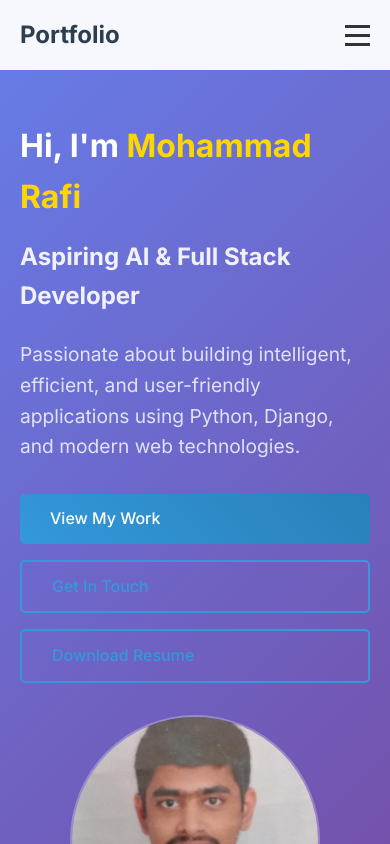
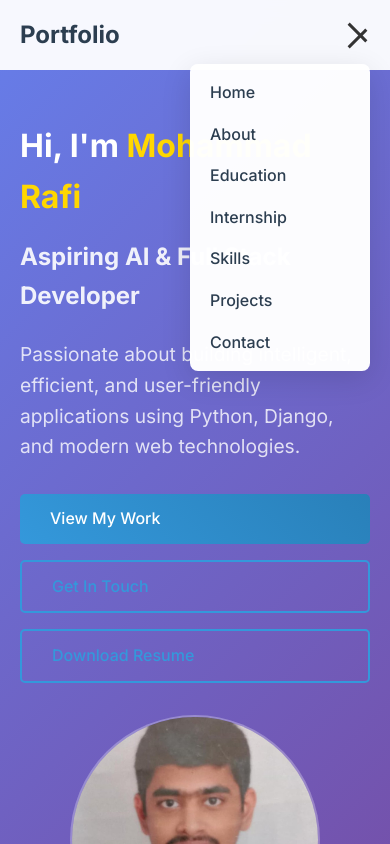
Before and after one commit to Rafi200417/Rafi200417.github.io, a plain HTML site: page index.html in a window 390 px wide. Both pictures are taken after a click on the element 357 px from the left and 35 px from the top of the page. Shown: the top 844 px of the page. Drawn offline with nearby package versions, Linux system fonts and the light colour scheme.

Commit message:
Fix: add mobile hamburger toggle + mobile menu styles

```diff
--- a/script.js
+++ b/script.js
@@ -192,3 +192,41 @@ document.addEventListener('DOMContentLoaded', function() {
         }
     }
 });
+
+// Mobile navigation (hamburger) behavior
+document.addEventListener('DOMContentLoaded', function() {
+    const hamburger = document.querySelector('.hamburger');
+    const navMenu = document.querySelector('.nav-menu');
+
+    if (hamburger && navMenu) {
+        hamburger.addEventListener('click', function(e) {
+            e.stopPropagation();
+            hamburger.classList.toggle('open');
+            navMenu.classList.toggle('active');
+        });
+
+        // Close menu when clicking a nav link
+        navMenu.querySelectorAll('a').forEach(link => {
+            link.addEventListener('click', () => {
+                navMenu.classList.remove('active');
+                hamburger.classList.remove('open');
+            });
+        });
+
+        // Close menu when clicking outside
+        document.addEventListener('click', (ev) => {
+            if (!navMenu.contains(ev.target) && !hamburger.contains(ev.target)) {
+                navMenu.classList.remove('active');
+                hamburger.classList.remove('open');
+            }
+        });
+
+        // Ensure menu is closed when resizing to desktop
+        window.addEventListener('resize', () => {
+            if (window.innerWidth > 768) {
+                navMenu.classList.remove('active');
+                hamburger.classList.remove('open');
+            }
+        });
+    }
+});
--- a/styles.css
+++ b/styles.css
@@ -819,6 +819,38 @@ html {
         display: flex;
     }
 
+    /* Mobile menu open state */
+    .nav-menu.active {
+        display: flex;
+        flex-direction: column;
+        position: absolute;
+        top: 64px;
+        right: 20px;
+        background: rgba(255,255,255,0.98);
+        padding: 1rem 1.25rem;
+        border-radius: 8px;
+        box-shadow: 0 8px 30px rgba(0,0,0,0.12);
+        gap: 1rem;
+        z-index: 1100;
+        min-width: 180px;
+    }
+
+    .nav-menu.active a {
+        color: #2c3e50;
+    }
+
+    .hamburger.open .bar:nth-child(1) {
+        transform: translateY(6px) rotate(45deg);
+    }
+
+    .hamburger.open .bar:nth-child(2) {
+        opacity: 0;
+    }
+
+    .hamburger.open .bar:nth-child(3) {
+        transform: translateY(-6px) rotate(-45deg);
+    }
+
     .hero-container,
     .about-content,
     .contact-content {
```
